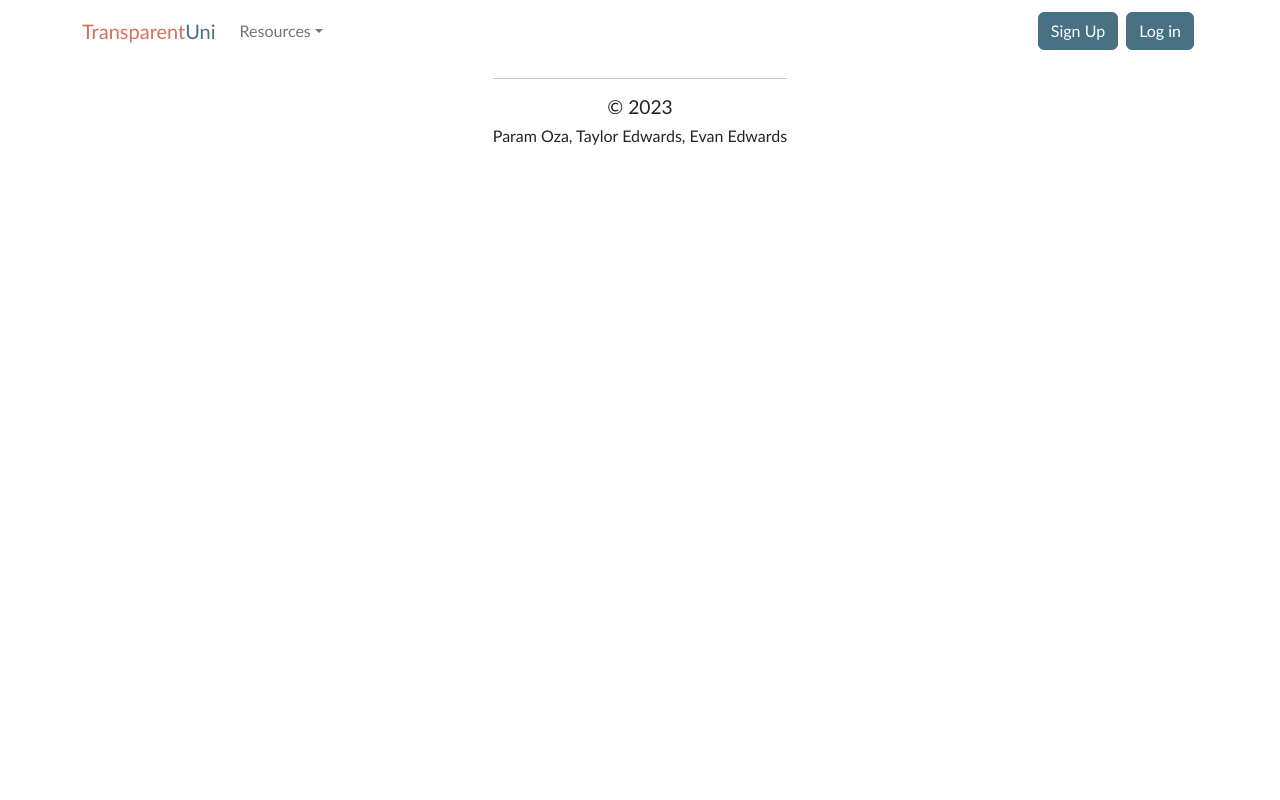
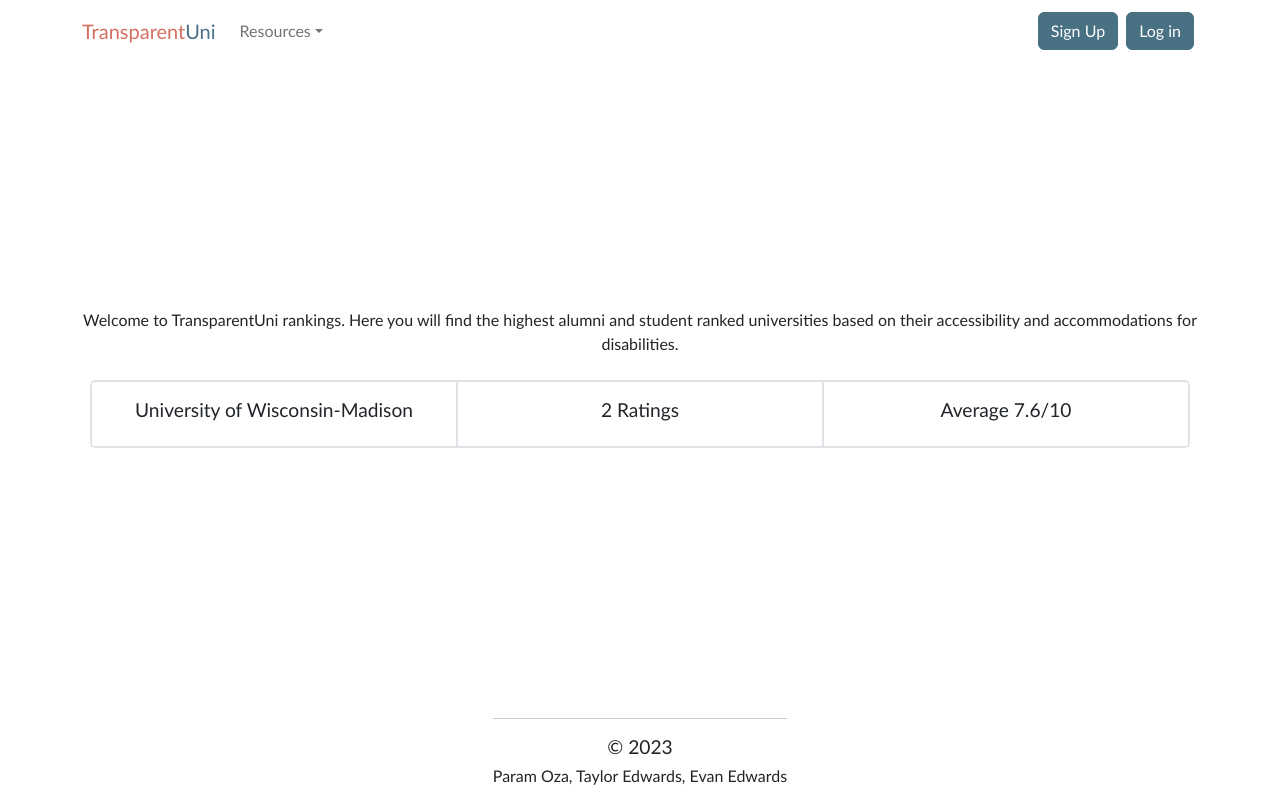
Before and after one commit to ParamOza/TransparentUni, a React (Create React App) app: page /ratings in a window 1280 px wide. Built offline with nearby package versions, Linux system fonts and the light colour scheme; no server answers.

Commit message:
Rating Start

```diff
--- a/src/App.css
+++ b/src/App.css
@@ -8,6 +8,7 @@
 
 .body{
   min-height:80vh;
+
 }
 
 .btn-primary{
--- a/src/Ratings.js
+++ b/src/Ratings.js
@@ -1,6 +1,8 @@
 import React from 'react';
 import Footer from './components/Footer';
 import Navmenu from './components/Navmenu';
+import SchoolRatingCard from './components/SchoolRatingCard';
+import RatingBody from './components/RatingBody';
 import firebase from './firebase';
 import './App.css';
 
@@ -8,8 +10,12 @@ import './App.css';
 function Rating() {
   return (
     <div className="base">
-      <Navmenu/>
-      <Footer/>
+      <Navmenu />
+      <div class="body d-flex flex-column justify-content-center">
+      <RatingBody />
+        <SchoolRatingCard data = {{school:"University of Wisconsin-Madison", numberOfRankings:2, average:7.6 }}/>
+      </div>
+      <Footer />
     </div>
   );
 }
--- /dev/null
+++ b/src/components/RatingBody.js
@@ -0,0 +1,19 @@
+import Container from 'react-bootstrap/Container';
+import 'bootstrap/dist/css/bootstrap.min.css';
+import '../App.css';
+
+const RatingBody = () => {
+    return (
+      <Container>
+            <div class =  "d-flex">
+            <div class = "my-auto">
+                <p>
+                    Welcome to TransparentUni rankings. Here you will find the highest alumni and student ranked universities based on their accessibility and accommodations for disabilities.
+                </p>
+            </div>
+        </div>
+      </Container>
+    )
+}
+
+export default RatingBody;
--- a/src/components/SchoolRatingCard.js
+++ b/src/components/SchoolRatingCard.js
@@ -0,0 +1,27 @@
+import Container from 'react-bootstrap/Container';
+import 'bootstrap/dist/css/bootstrap.min.css';
+import '../App.css';
+
+const Body = ({data}) => {
+    return (
+        <Container>
+            <div class="m-2">
+                <div class="container border rounded my-auto">
+                    <div class="row">
+                        <div class="py-3 border col-sm">
+                            <h2>{data.school}</h2>
+                        </div>
+                        <div class="py-3 border col-sm">
+                            <h2>{data.numberOfRankings} Ratings</h2>
+                        </div>
+                        <div class="py-3 border col-sm">
+                            <h2>Average {data.average}/10</h2>
+                        </div>
+                    </div>
+                </div>
+            </div>
+        </Container>
+    )
+}
+
+export default Body;
```
